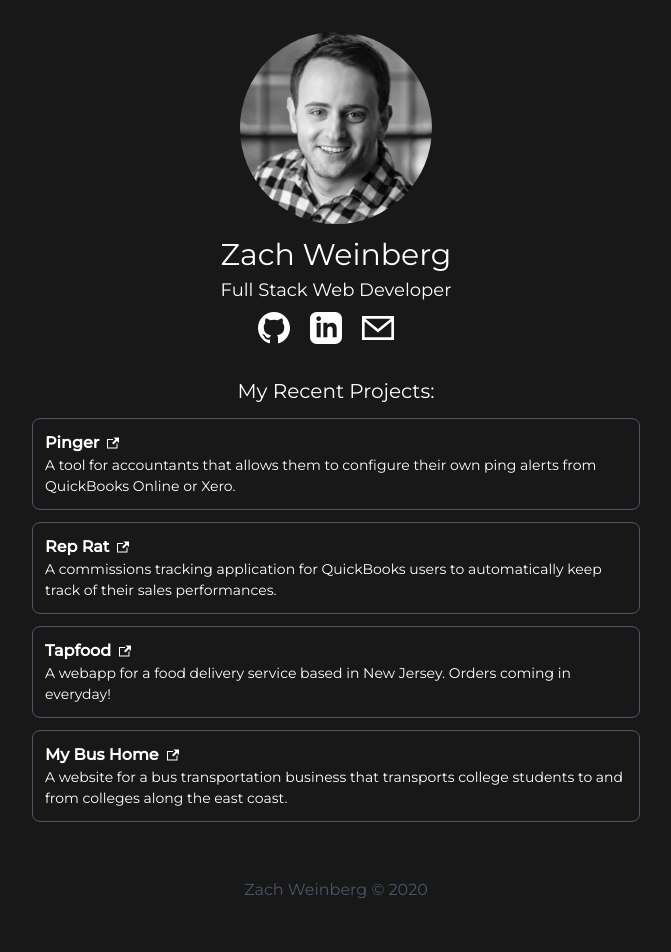
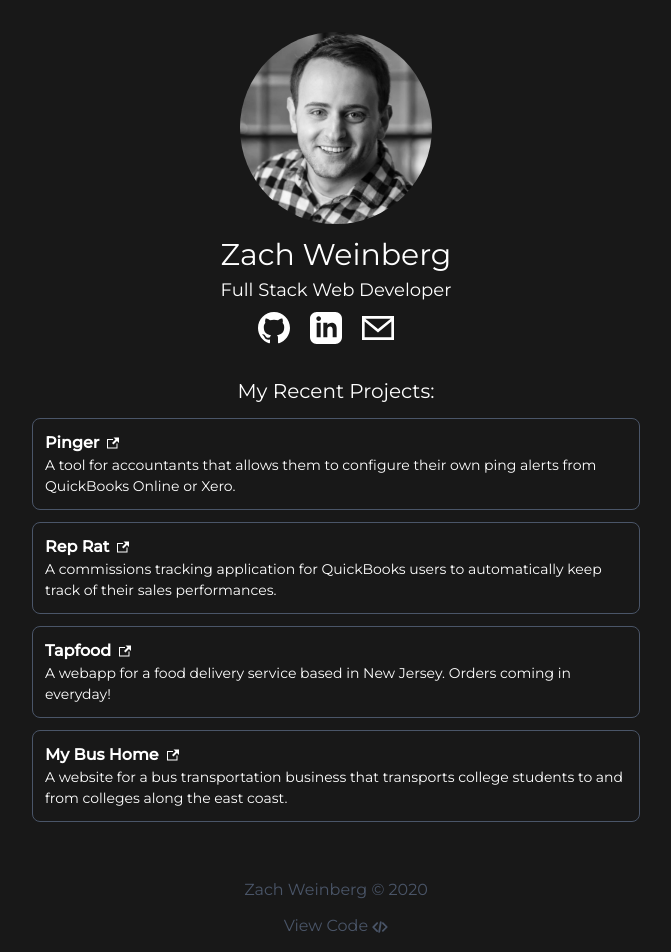
Before and after one commit to zachweinberg/personal-site, a Next.js app: page / in a window 1280 px wide. Shown: the top 952 px of the page, without its empty margins (304-975 px from the left). Built offline with nearby package versions, Linux system fonts and the light colour scheme.

Commit message:
view code link

```diff
--- a/components/Layout.js
+++ b/components/Layout.js
@@ -1,5 +1,6 @@
 import Head from 'next/head'
 
+import BracketsIcon from '../components/icons/Brackets'
 const Layout = ({ children }) => {
   return (
     <>
@@ -9,7 +10,14 @@ const Layout = ({ children }) => {
       <main className="antialiased flex flex-col min-h-screen max-w-2xl mx-auto p-8 text-white">
         {children}
         <footer className="text-center text-gray-700 mt-5">
-          Zach Weinberg &copy; {new Date().getFullYear()}
+          <p className="mb-3">Zach Weinberg &copy; {new Date().getFullYear()}</p>
+          <a
+            className="hover:text-gray-300 fade-color"
+            href="https://github.com/zachweinberg/zachweinberg.com"
+            target="_blank"
+          >
+            View Code <BracketsIcon className="inline fill-current w-4 h-4" />
+          </a>
         </footer>
       </main>
     </>
--- /dev/null
+++ b/components/icons/Brackets.js
@@ -0,0 +1,9 @@
+export default props => (
+  <svg {...props} version="1.1" viewBox="0 0 32 32" xmlns="http://www.w3.org/2000/svg">
+    <g transform="translate(192 48)">
+      <path d="M-187.148-31.646l6.721-6.72c0.671-0.672,0.671-1.76,0-2.432c-0.672-0.672-1.76-0.672-2.432,0l-7.91,7.91   c-0.344,0.342-0.51,0.793-0.504,1.24c-0.006,0.448,0.16,0.896,0.504,1.239l7.91,7.91c0.67,0.671,1.76,0.671,2.432,0   c0.673-0.672,0.671-1.76,0-2.432L-187.148-31.646L-187.148-31.646z" />
+      <path d="M-161.23-33.239l-7.91-7.91c-0.672-0.672-1.76-0.672-2.433,0c-0.672,0.67-0.672,1.76,0,2.43l6.72,6.719l-6.72,6.721   c-0.672,0.671-0.672,1.759,0,2.431c0.67,0.672,1.759,0.672,2.433,0l7.91-7.91c0.342-0.342,0.51-0.791,0.504-1.24   C-160.723-32.448-160.891-32.897-161.23-33.239z" />
+      <path d="M-175.76-21.995c-0.168,1.022-1.131,1.715-2.154,1.547l0,0c-1.021-0.168-1.713-1.134-1.545-2.154l3.188-19.404   c0.168-1.021,1.133-1.713,2.153-1.545l0,0c1.021,0.168,1.713,1.131,1.545,2.154L-175.76-21.995z" />
+    </g>
+  </svg>
+)
--- a/components/icons/Down.js
+++ /dev/null
@@ -1,5 +0,0 @@
-export default props => (
-  <svg {...props} xmlns="http://www.w3.org/2000/svg" width="24" height="24" viewBox="0 0 24 24">
-    <path d="M0 7.33l2.829-2.83 9.175 9.339 9.167-9.339 2.829 2.83-11.996 12.17z" />
-  </svg>
-)
--- a/components/icons/Up.js
+++ /dev/null
@@ -1,5 +0,0 @@
-export default props => (
-  <svg {...props} xmlns="http://www.w3.org/2000/svg" width="24" height="24" viewBox="0 0 24 24">
-    <path d="M0 16.67l2.829 2.83 9.175-9.339 9.167 9.339 2.829-2.83-11.996-12.17z" />
-  </svg>
-)
```
